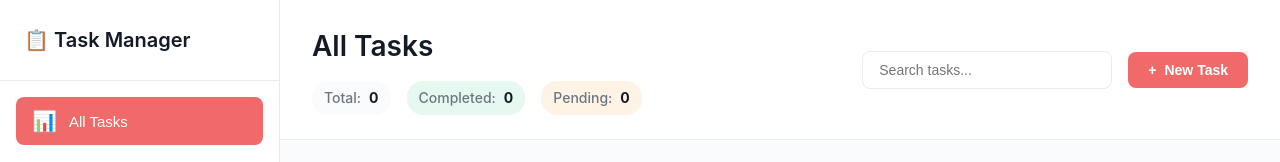
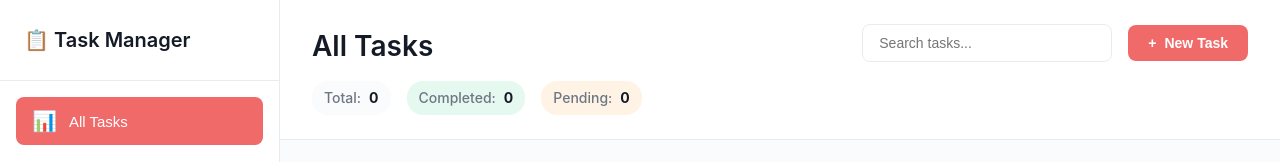
Before and after one commit to indraneelk/test-web, a website: page public/index.html in a window 1280 px wide. Shown: the top 162 px of the page. Drawn offline with Linux system fonts and the light colour scheme; no server answers.

Commit message:
feat(ui): align search + New Task on same line as title
- Align header actions to flex-start to share row with title
- Preserve responsive behavior for small screens

```diff
--- a/public/styles.css
+++ b/public/styles.css
@@ -149,7 +149,7 @@ body {
     padding: 1.5rem 2rem;
     display: flex;
     justify-content: space-between;
-    align-items: center;
+    align-items: flex-start; /* align actions with title line */
     gap: 2rem;
     flex-wrap: wrap;
 }
```
